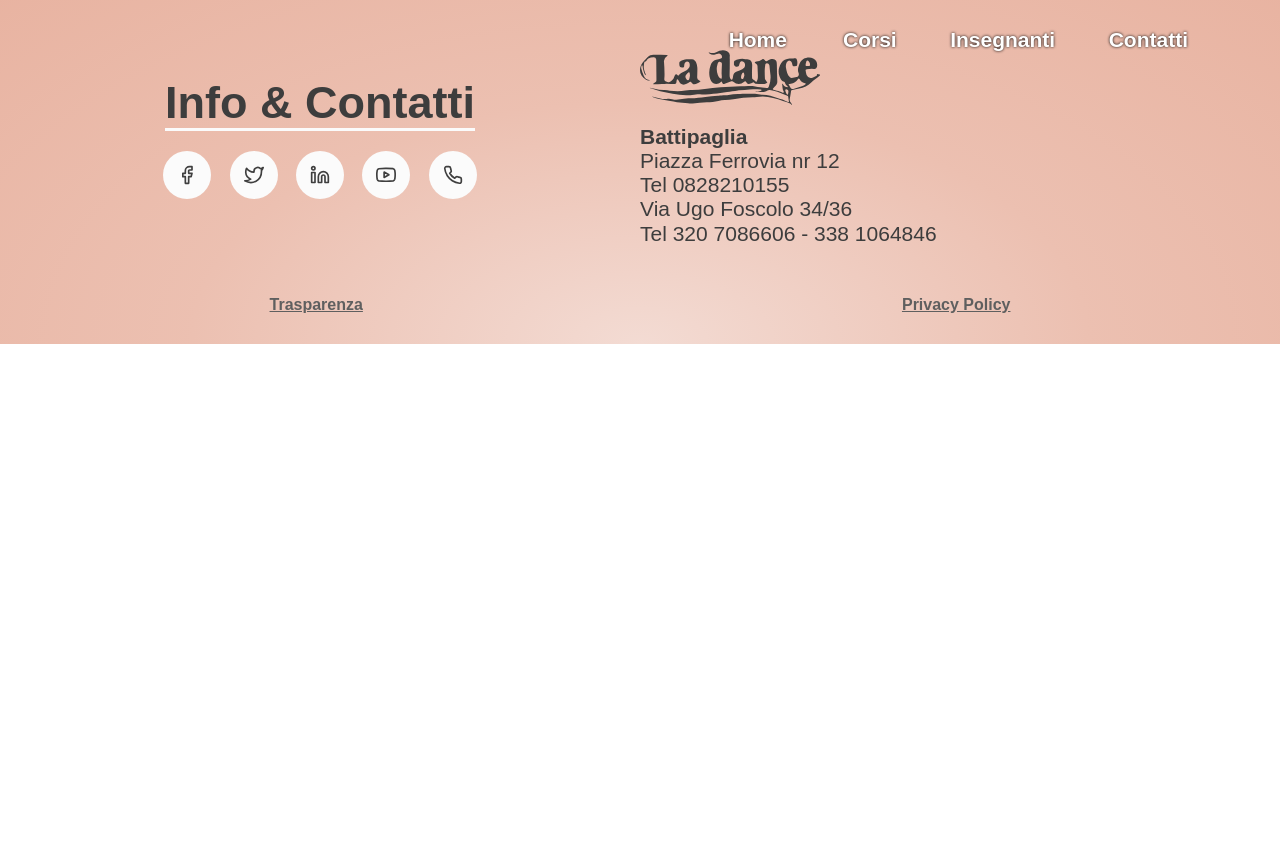
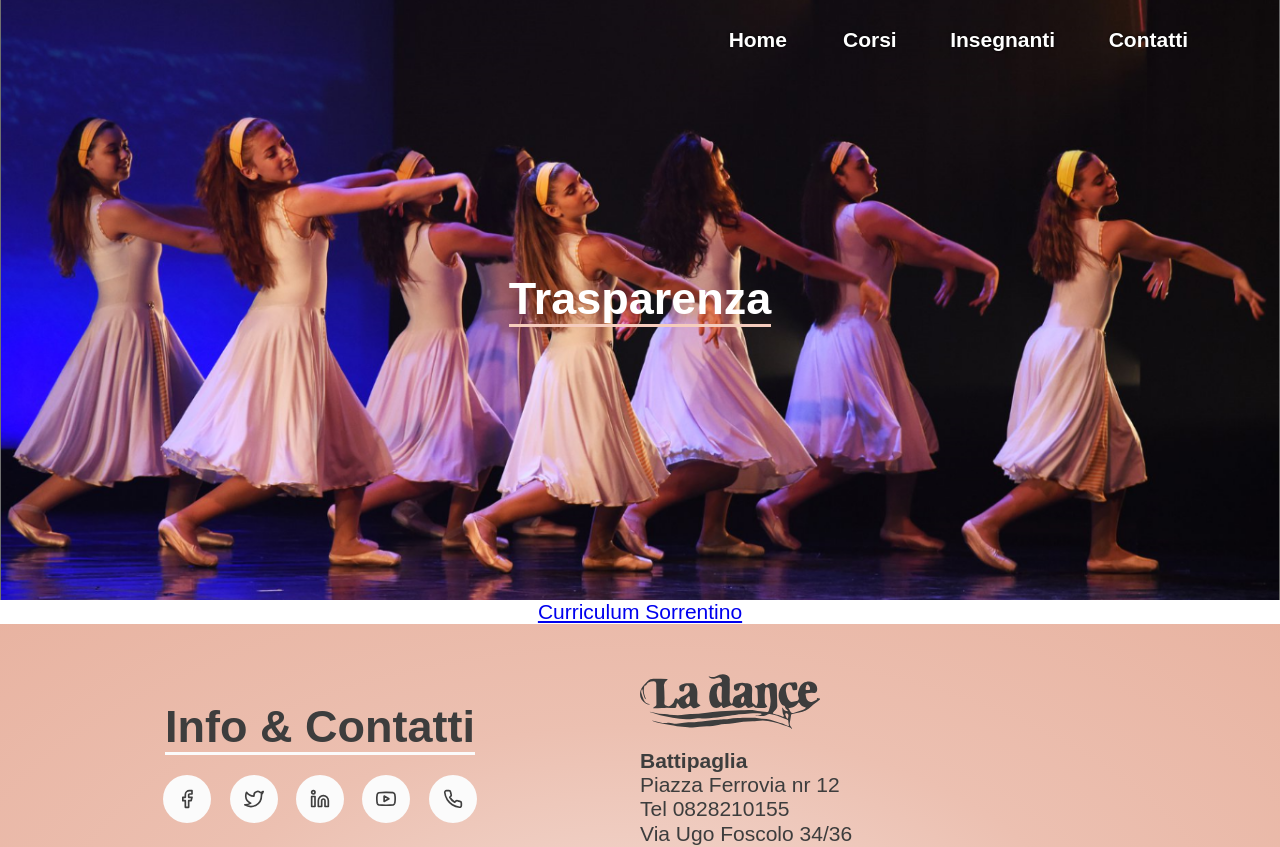
Before and after one commit to Slallo/la-dance, a React (Create React App) app: page /transparency in a window 1280 px wide. Shown: the top 847 px of the page. Before the commit the page ends 800 px from the top, so only its background shows below. Built offline with nearby package versions, Linux system fonts and the light colour scheme; a web font is replaced by a local one.

Commit message:
- Testing curriculum view

```diff
--- a/src/App.js
+++ b/src/App.js
@@ -6,6 +6,7 @@ import NavBar from "./components/nav-bar/nav-bar";
 import Footer from "./components/footer/foooter";
 import Company from "./screen/compagnia/compagnia.screen";
 import Teachers from "./screen/insegnanti/insegnanti.screen";
+import Transparency from "./screen/transparency/transparency.screen";
 import PageWrapper from "./components/page-wrapper/page-wrapper";
 import { useEffect, useState } from "react";
 
@@ -35,6 +36,9 @@ function App() {
             <Route path="/insegnanti">
               <Teachers />
             </Route>
+            <Route path="/transparency">
+              <Transparency />
+            </Route>
           </Switch>
         </PageWrapper>
         <Footer />
--- a/src/components/footer/foooter.js
+++ b/src/components/footer/foooter.js
@@ -39,7 +39,7 @@ const Footer = () => {
         </FooterSectionLefted>
       </FooterRow>
       <FooterRow style={{ justifyContent: "space-around", marginTop: 50 }}>
-        <FooterLink>Trasparenza</FooterLink>
+        <FooterLink to="/transparency">Trasparenza</FooterLink>
         <FooterLink>Privacy Policy</FooterLink>
       </FooterRow>
     </FooterWrapper>
--- a/src/index.css
+++ b/src/index.css
@@ -10,6 +10,10 @@ body {
   color: #3d3d3d;
 }
 
+p {
+  margin: 0;
+}
+
 @media only screen and (max-width: 600px) {
   body {
     font-size: 16px;
--- a/src/screen/home/home.screen.js
+++ b/src/screen/home/home.screen.js
@@ -75,27 +75,27 @@ const Home = () => {
           “Quando non puoi danzare tu, fai danzare la tua anima…”
         </SectionSubtitle>
         <CoursesWrapper>
-          <CourseCard>
+          <CourseCard to="/corsi#propedeutica">
             <CourseImage background={propedeutica} />
             <CourseName>Propedeutica</CourseName>
           </CourseCard>
-          <CourseCard>
+          <CourseCard to="/corsi#classica">
             <CourseImage background={classico} />
             <CourseName>Repertorio Classico</CourseName>
           </CourseCard>
-          <CourseCard>
+          <CourseCard to="/corsi#contemporaneo">
             <CourseImage background={contemporaneo} />
             <CourseName>Contemporanea</CourseName>
           </CourseCard>
-          <CourseCard>
+          <CourseCard to="/corsi#moderno">
             <CourseImage background={moderno} />
             <CourseName>Moderno</CourseName>
           </CourseCard>
-          <CourseCard>
+          <CourseCard to="/corsi#hiphop">
             <CourseImage background={hiphop} />
             <CourseName>Hip Hop</CourseName>
           </CourseCard>
-          <CourseCard>
+          <CourseCard to="/corsi#videodance">
             <CourseImage background={videodance} />
             <CourseName>Video Dance</CourseName>
           </CourseCard>
--- a/src/screen/home/home.style.js
+++ b/src/screen/home/home.style.js
@@ -1,6 +1,8 @@
 import styled from "styled-components";
 import img from "../../assets/home-background.png";
 import { Link } from "react-router-dom";
+import { HashLink } from "react-router-hash-link";
+
 export const BackgroundWrapper = styled.div`
   width: 100%;
   height: 100vh;
@@ -24,6 +26,7 @@ export const CTA = styled.div`
 export const CTAText = styled.p`
   text-align: center;
   text-shadow: 0px 0px 3px black;
+  margin: 15px 0;
 `;
 
 export const CTARow = styled.div`
@@ -103,6 +106,7 @@ export const CoursesSection = styled.div`
 export const SectionSubtitle = styled.p`
   text-align: center;
   max-width: 80%;
+  margin: 15px 0;
 `;
 
 export const CoursesWrapper = styled.div`
@@ -113,7 +117,7 @@ export const CoursesWrapper = styled.div`
   align-items: center;
 `;
 
-export const CourseCard = styled.div`
+export const CourseCard = styled(HashLink)`
   width: 30%;
   margin: 10px;
   cursor: pointer;
@@ -123,16 +127,20 @@ export const CourseCard = styled.div`
   @media only screen and (max-width: 900px) {
     width: 45%;
   }
+  text-decoration: none;
 `;
 
 export const CourseImage = styled.div`
   height: 235px;
   background: ${(p) => (p.background ? `url(${p.background})` : "black")};
   background-size: cover;
+  margin-bottom: 15px;
 `;
 
 export const CourseName = styled.p`
   font-weight: bold;
+  color: #3d3d3d;
+  margin-bottom: 0;
 `;
 
 export const EventsSection = styled(CoursesSection)`
--- /dev/null
+++ b/src/screen/transparency/transparency.screen.js
@@ -0,0 +1,22 @@
+import {
+  PageWrapper,
+  BackgroundWrapper,
+  PageTitle,
+} from "./transparency.style";
+import curriculum from "../../assets/curriculum_sorrentino.pdf";
+const Transparency = () => {
+  return (
+    <PageWrapper>
+      <BackgroundWrapper>
+        <PageTitle>Trasparenza</PageTitle>
+      </BackgroundWrapper>
+      <div>
+        <a href={curriculum} target="_blank" rel="noreferrer">
+          Curriculum Sorrentino
+        </a>
+      </div>
+    </PageWrapper>
+  );
+};
+
+export default Transparency;
--- /dev/null
+++ b/src/screen/transparency/transparency.style.js
@@ -0,0 +1,38 @@
+import styled from "styled-components";
+import background_image from "../../assets/transparency_background_image.png";
+
+export const PageWrapper = styled.div`
+  display: flex;
+  align-items: center;
+  justify-content: center;
+  flex-flow: column nowrap;
+  width: 100%;
+`;
+
+export const BackgroundWrapper = styled.div`
+  width: 100%;
+  height: 75vh;
+  background-position: center center;
+  background-image: url(${background_image});
+  background-size: cover;
+  display: flex;
+  align-items: center;
+  justify-content: center;
+  @media only screen and (max-width: 600px) {
+    height: 30vh;
+  }
+  @media only screen and (min-width: 601px) and (max-width: 1024px) {
+    height: 50vh;
+  }
+`;
+
+export const PageTitle = styled.span`
+  font-size: 45px;
+  border-bottom: 3px solid #f5ccbd;
+  color: white;
+  width: fit-content;
+  font-weight: bold;
+  @media only screen and (max-width: 600px) {
+    font-size: 21px;
+  }
+`;
```
Also changed, not shown: src/assets/transparency_background_image.png (added), 1 other file (tests, documents, lock files or other folders).
